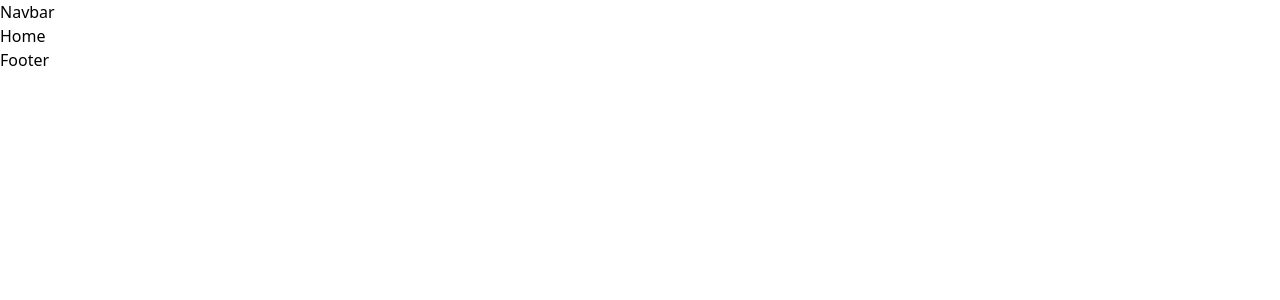
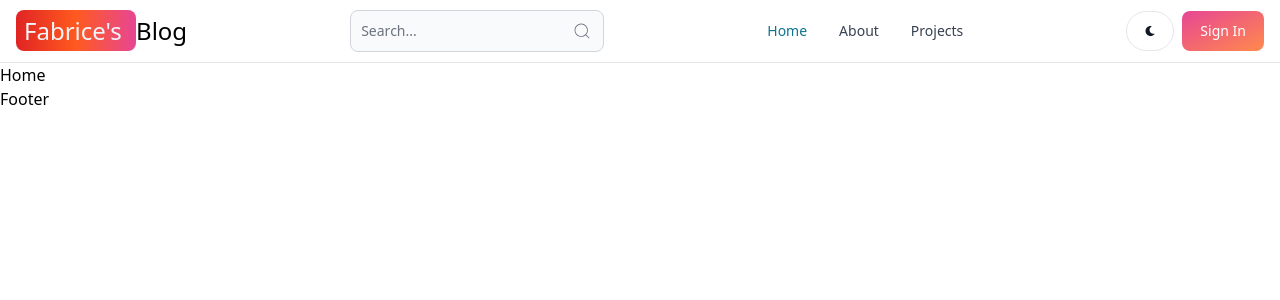
Before and after one commit to FabriceYong/Blog-App, a React (Vite) app in the folder client/: page / in a window 1280 px wide. Shown: the top 300 px of the page. Built offline with nearby package versions, Linux system fonts and the light colour scheme.

Commit message:
navbar complete

```diff
--- a/client/package.json
+++ b/client/package.json
@@ -10,6 +10,7 @@
     "preview": "vite preview"
   },
   "dependencies": {
+    "flowbite-react": "^0.7.2",
     "react": "^18.2.0",
     "react-dom": "^18.2.0"
   },
--- a/client/src/App.jsx
+++ b/client/src/App.jsx
@@ -32,11 +32,11 @@ const router = createBrowserRouter([
         element: <Home />
       },
       {
-        path: '/signin',
+        path: '/sign-in',
         element: <SignIn />
       },
       {
-        path: '/signup',
+        path: '/sign-up',
         element: <SignUp />,
       },
       {
--- a/client/src/components/Navbar.jsx
+++ b/client/src/components/Navbar.jsx
@@ -1,9 +1,52 @@
 import React from 'react'
+import { Button, Navbar, TextInput } from 'flowbite-react'
+import { Link, useLocation } from 'react-router-dom'
+import { CiSearch } from 'react-icons/ci'
+import { FaMoon } from 'react-icons/fa'
 
-const Navbar = () => {
+const Header = () => {
+    const path = useLocation().pathname
+
   return (
-    <div>Navbar</div>
+    <Navbar className='border-b'>
+        <Link to='/' className='self-center whitespace-nowrap text-xl sm:text-2xl font-medium dark:text-white'>
+            <span className='px-2 py-1 bg-gradient-to-r from-red-600 via-orange-500 to-pink-500 rounded-lg text-slate-100'>Fabrice's </span>
+            Blog
+        </Link>
+        <form>
+            <TextInput type='text' placeholder='Search...' rightIcon={CiSearch} className='hidden lg:inline' />
+        </form>
+        <Button className='w-12 h-10 lg:hidden' color='gray' pill>
+            <CiSearch />
+        </Button>
+        <div className='flex gap-2 md:order-2'>
+            <Button className='w-12 h-10 hidden sm:inline' color='gray' pill>
+                <FaMoon />
+            </Button>
+            <Link to='/sing-in'>
+                <Button gradientDuoTone={'pinkToOrange'}>Sign In</Button>
+            </Link>
+            <Navbar.Toggle />
+        </div>
+            <Navbar.Collapse>
+                <Navbar.Link active={path === '/'} as={'div'}>
+                    <Link to='/'>
+                        Home
+                    </Link>
+                </Navbar.Link>
+                <Navbar.Link as={'div'} active={path === '/about'}>
+                    <Link to={'/about'}>
+                        About
+                    </Link>
+                </Navbar.Link>
+                <Navbar.Link as={'div'} active={path === '/projects'}>
+                    <Link to={'/projects'}>
+                        Projects
+                    </Link>
+                </Navbar.Link>
+            </Navbar.Collapse>
+    </Navbar>
   )
 }
 
-export default Navbar
+export default Header
--- a/client/tailwind.config.js
+++ b/client/tailwind.config.js
@@ -1,8 +1,14 @@
 /** @type {import('tailwindcss').Config} */
 export default {
-  content: ['./index.html', './src/**/*.{js,ts,jsx,tsx}'],
+  content: [
+    './index.html',
+    './src/**/*.{js,ts,jsx,tsx}',
+    'node_modules/flowbite-react/lib/esm/**/*.js',
+  ],
   theme: {
     extend: {},
   },
-  plugins: [],
+  plugins: [
+    require('flowbite/plugin')
+  ],
 }
```
Also changed, not shown: 1 other file (tests, documents, lock files or other folders).
